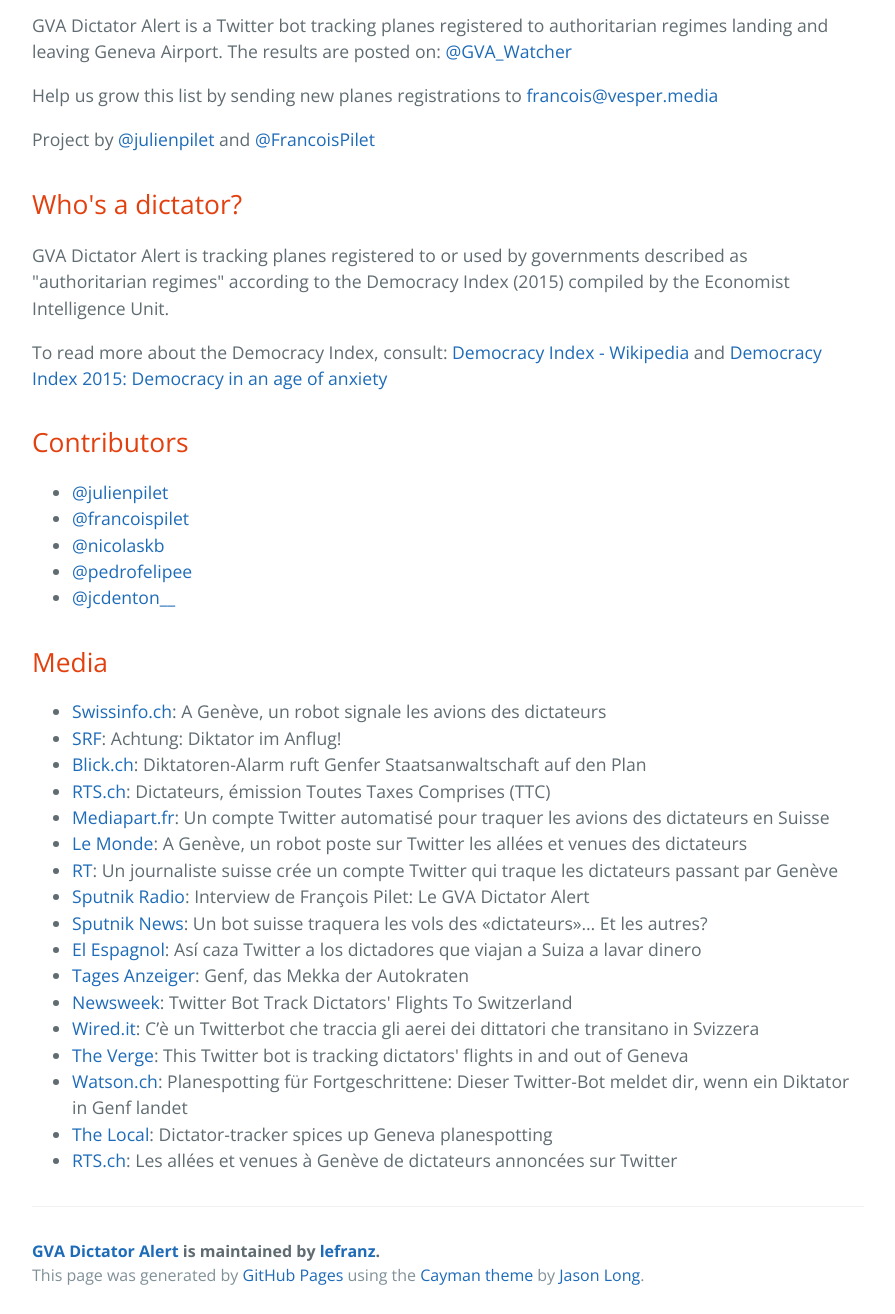
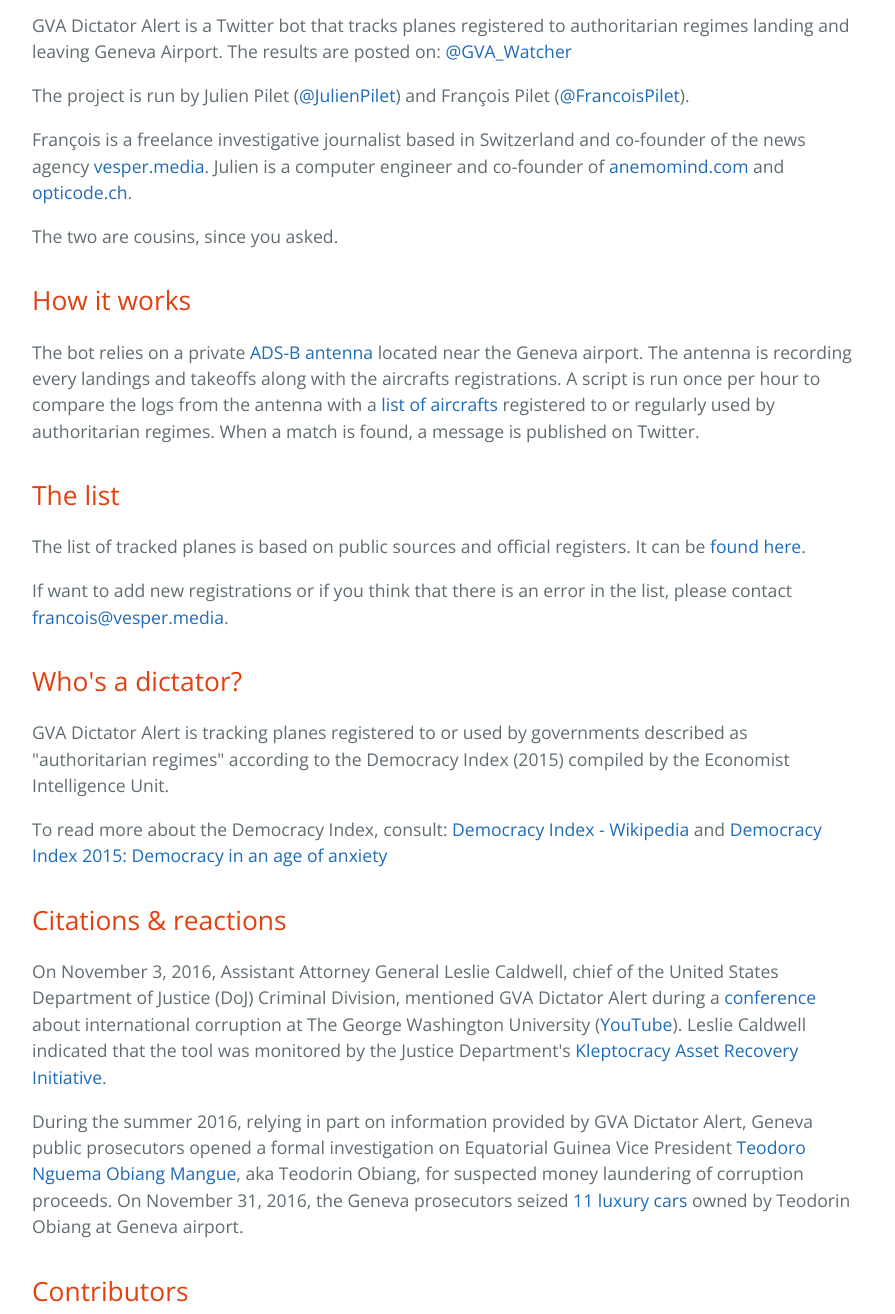
Before and after one commit to lefranz/geneva-dictators, a website: page index.html in a window 1280 px wide. Shown: the part 460-1774 px from the top of the page, without its empty margins (192-1087 px from the left). Drawn offline with nearby package versions, Linux system fonts and the light colour scheme.

Commit message:
added sections

```diff
--- a/index.html
+++ b/index.html
@@ -15,18 +15,32 @@
       <h2 class="project-tagline">Tracking dictator&#39;s jets landing and leaving Geneva Airport</h2>
       <a href="https://github.com/lefranz/geneva-dictators" class="btn">View on GitHub</a>
       <a href="https://twitter.com/GVA_Watcher" class="btn">Follow on Twitter</a>
+      <a href="mailto:francois@vesper.media" class="btn">Contact us</a>
     </section>
 
     <section class="main-content">
       <h2>
 <a id="about" class="anchor" href="#about" aria-hidden="true"><span aria-hidden="true" class="octicon octicon-link"></span></a>About</h2>
 
-<p>GVA Dictator Alert is a Twitter bot tracking planes registered to authoritarian regimes landing and leaving Geneva Airport. The results are posted on:
-<a href="https://twitter.com/GVA_Watcher">@GVA_Watcher</a></p>
+<p>GVA Dictator Alert is a Twitter bot that tracks planes registered to authoritarian regimes landing and leaving Geneva Airport. The results are posted on: <a href="https://twitter.com/GVA_Watcher">@GVA_Watcher</a></p>
 
-<p>Help us grow this list by sending new planes registrations to <a href="mailto:francois@vesper.media">francois@vesper.media</a></p>
+<p>The project is run by Julien Pilet (<a href="https://twitter.com/julienpilet">@JulienPilet</a>) and François Pilet (<a href="https://twitter.com/FrancoisPilet">@FrancoisPilet</a>).</p>
 
-<p>Project by <a href="https://twitter.com/julienpilet">@julienpilet</a> and <a href="https://twitter.com/FrancoisPilet">@FrancoisPilet</a></p>
+<p> François is a freelance investigative journalist based in Switzerland and co-founder of the news agency <a href="https://vesper.media/">vesper.media</a>. Julien is a computer engineer and co-founder of <a href="http://www.anemomind.com">anemomind.com</a> and <a href="http://opticode.ch/">opticode.ch</a>.
+
+<p>The two are cousins, since you asked.</p>
+
+<h2>
+<a id="howitworks" class="anchor" href="#howitworks" aria-hidden="true"><span aria-hidden="true" class="octicon octicon-link"></span></a>How it works</h2>
+
+<p>The bot relies on a private <a href="https://en.wikipedia.org/wiki/Automatic_dependent_surveillance_%E2%80%93_broadcast">ADS-B antenna</a> located near the Geneva airport. The antenna is recording every landings and takeoffs along with the aircrafts registrations. A script is run once per hour to compare the logs from the antenna with a <a href="https://github.com/lefranz/geneva-dictators">list of aircrafts</a> registered to or regularly used by authoritarian regimes. When a match is found, a message is published on Twitter.</p>
+
+<h2>
+<a id="thelist" class="anchor" href="#thelist" aria-hidden="true"><span aria-hidden="true" class="octicon octicon-link"></span></a>The list</h2>
+
+<p>The list of tracked planes is based on public sources and official registers. It can be <a href="https://github.com/lefranz/geneva-dictators">found here</a>.</p>
+
+<p>If want to add new registrations or if you think that there is an error in the list, please contact <a href="mailto:francois@vesper.media">francois@vesper.media</a>.
 
 <h2>
 <a id="whos-a-dictator" class="anchor" href="#whos-a-dictator" aria-hidden="true"><span aria-hidden="true" class="octicon octicon-link"></span></a>Who's a dictator?</h2>
@@ -34,6 +48,13 @@
 <p>GVA Dictator Alert is tracking planes registered to or used by governments described as "authoritarian regimes" according to the Democracy Index (2015) compiled by the Economist Intelligence Unit.</p>
 
 <p>To read more about the Democracy Index, consult: <a href="https://en.wikipedia.org/wiki/Democracy_Index">Democracy Index - Wikipedia</a> and <a href="http://www.eiu.com/public/topical_report.aspx?campaignid=DemocracyIndex2015">Democracy Index 2015: Democracy in an age of anxiety</a></p>
+
+<h2>
+<a id="reactions" class="anchor" href="#reactions" aria-hidden="true"><span aria-hidden="true" class="octicon octicon-link"></span></a>Citations & reactions</h2>
+
+<p>On November 3, 2016, Assistant Attorney General Leslie Caldwell, chief of the United States Department of Justice (DoJ) Criminal Division, mentioned GVA Dictator Alert during a <a href="https://video.law.gwu.edu/ess/echo/presentation/a97d02eb-d412-4aea-a2e4-9cbc3cecb478">conference</a> about international corruption at The George Washington University (<a href="https://www.youtube.com/watch?v=MAqWkm1pJy8&feature=youtu.be">YouTube</a>). Leslie Caldwell indicated that the tool was monitored by the Justice Department's <a href="https://www.justice.gov/criminal-afmls">Kleptocracy Asset Recovery Initiative</a>.</p>
+
+<p>During the summer 2016, relying in part on information provided by GVA Dictator Alert, Geneva public prosecutors opened a formal investigation on Equatorial Guinea Vice President <a href="https://en.wikipedia.org/wiki/Teodoro_Nguema_Obiang_Mangue">Teodoro Nguema Obiang Mangue</a>, aka Teodorin Obiang, for suspected money laundering of corruption proceeds. On November 31, 2016, the Geneva prosecutors seized <a href="http://qz.com/827859/bugatti-ferrari-and-koenigegg-one-were-among-seized-cars-of-equatorial-guineas-vp-obiang/">11 luxury cars</a> owned by Teodorin Obiang at Geneva airport. </p>
 
 <h2>
 <a id="contributors" class="anchor" href="#contributors" aria-hidden="true"><span aria-hidden="true" class="octicon octicon-link"></span></a>Contributors</h2>
@@ -86,11 +107,12 @@
 <a href="http://www.rts.ch/info/sciences-tech/reperages-web/7668969-les-allees-et-venues-a-geneve-de-dictateurs-annoncees-sur-twitter.html">RTS.ch</a>: Les allées et venues à Genève de dictateurs annoncées sur Twitter</li>
 </ul>
 
-      <footer class="site-footer">
+     <!-- <footer class="site-footer">
         <span class="site-footer-owner"><a href="https://github.com/lefranz/geneva-dictators">GVA Dictator Alert</a> is maintained by <a href="https://github.com/lefranz">lefranz</a>.</span>
 
         <span class="site-footer-credits">This page was generated by <a href="https://pages.github.com">GitHub Pages</a> using the <a href="https://github.com/jasonlong/cayman-theme">Cayman theme</a> by <a href="https://twitter.com/jasonlong">Jason Long</a>.</span>
       </footer>
+      -->
 
     </section>
 
```
